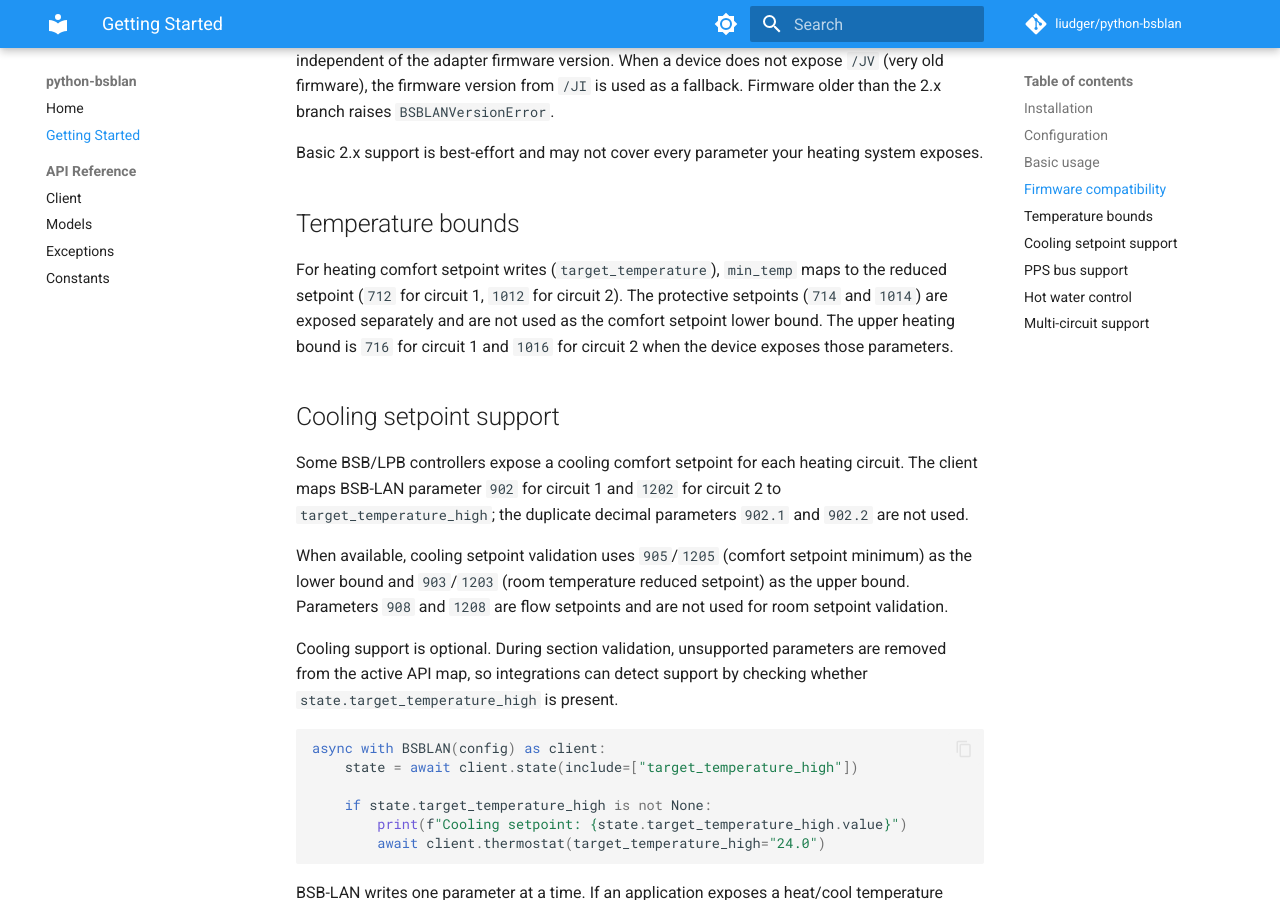
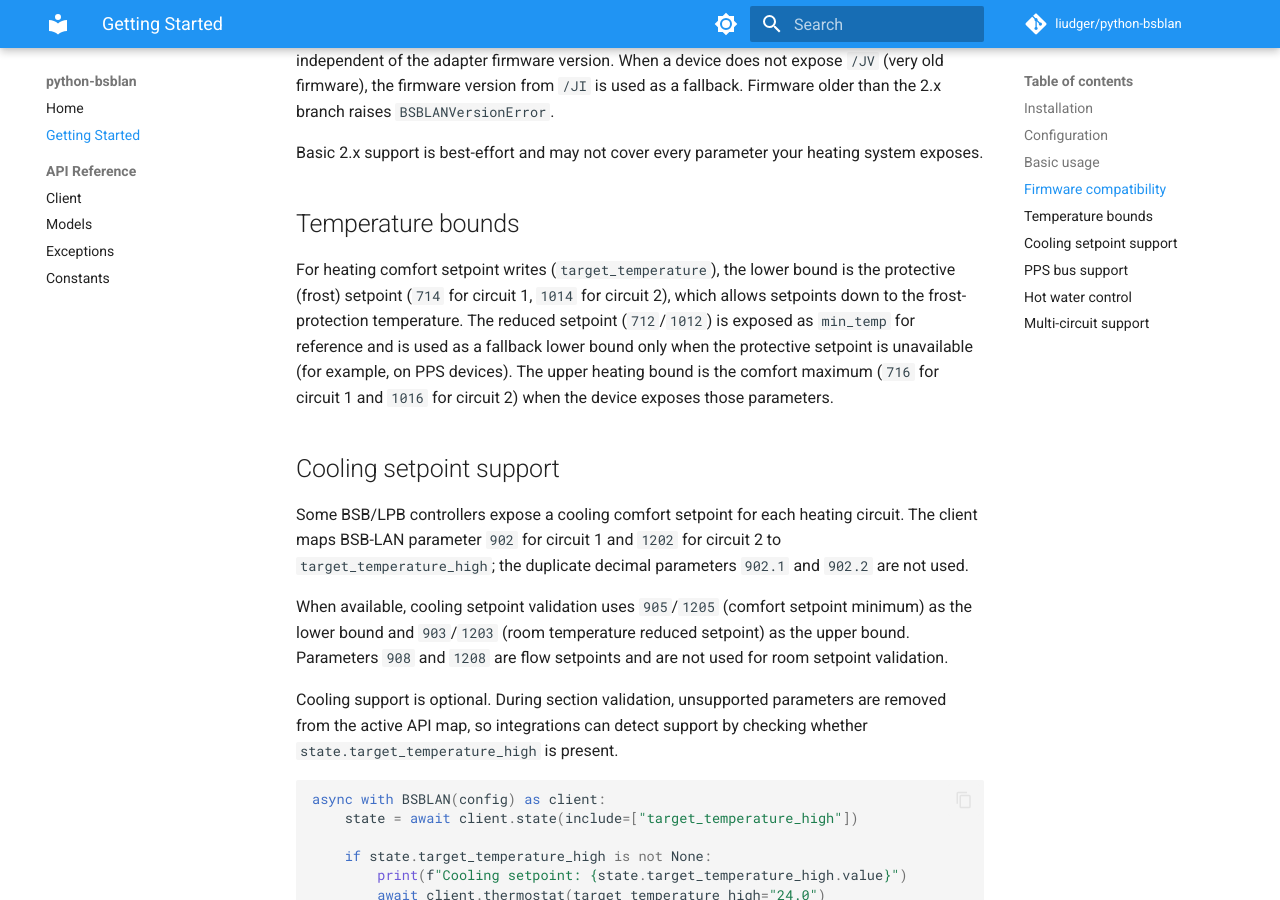
Before and after one commit to liudger/python-bsblan, an MkDocs documentation site: the page built from docs/getting-started.md, in a window 1280 px wide and 900 px high, scrolled down 1655 px. Built offline with MkDocs 1.6.1 and Material for MkDocs 9.7.7, drawn with Linux system fonts in a browser that asks for light colours; comment, search, counter and statistics services are not loaded.

```diff
--- a/docs/getting-started.md
+++ b/docs/getting-started.md
@@ -85,11 +85,14 @@ system exposes.
 
 ## Temperature bounds
 
-For heating comfort setpoint writes (`target_temperature`), `min_temp` maps to
-the reduced setpoint (`712` for circuit 1, `1012` for circuit 2). The protective
-setpoints (`714` and `1014`) are exposed separately and are not used as the
-comfort setpoint lower bound. The upper heating bound is `716` for circuit 1 and
-`1016` for circuit 2 when the device exposes those parameters.
+For heating comfort setpoint writes (`target_temperature`), the lower bound is
+the protective (frost) setpoint (`714` for circuit 1, `1014` for circuit 2),
+which allows setpoints down to the frost-protection temperature. The reduced
+setpoint (`712`/`1012`) is exposed as `min_temp` for reference and is used as a
+fallback lower bound only when the protective setpoint is unavailable (for
+example, on PPS devices). The upper heating bound is the comfort maximum (`716`
+for circuit 1 and `1016` for circuit 2) when the device exposes those
+parameters.
 
 ## Cooling setpoint support
 
```
Also changed, not shown: 4 other files.
